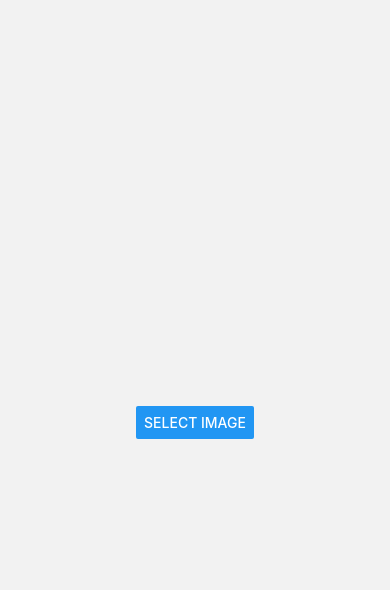
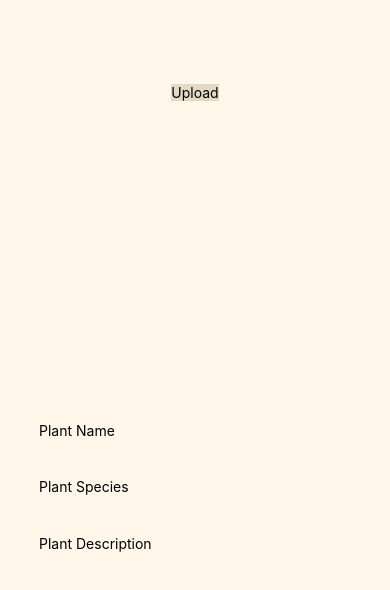
Before and after one commit to himilp1/testing, a React Native app: screen /addPlant in a window 390 px wide. Shown: the top 590 px of the page. Built offline with nearby package versions, Linux system fonts and the light colour scheme.

Commit message:
updated add plant, still needs work

```diff
--- a/pages/addPlant.js
+++ b/pages/addPlant.js
@@ -1,6 +1,8 @@
 import React, { useState } from 'react';
 import { Button, Image, StyleSheet, Text, View } from 'react-native';
 import * as ImagePicker from 'expo-image-picker';
+import styles from '../styles/addPlant';
+import { TouchableOpacity } from 'react-native-gesture-handler';
 
 export default function AddPlant() {
   const [imageUri, setImageUri] = useState(null);
@@ -19,21 +21,26 @@ export default function AddPlant() {
 
   return (
     <View style={styles.container}>
-      {imageUri && <Image source={{ uri: image }} style={styles.image} />}
-      <Button title="Select Image" onPress={selectImage} />
+      <View style={styles.pageBox}>
+        <View style={styles.imageContainer}>
+        <TouchableOpacity onPress={selectImage} style={styles.uploadArea}>
+            {imageUri ? (
+              <Image source={{ uri: imageUri }} style={styles.image} resizeMode="cover" />
+            ) : (
+              <Text style={styles.uploadText}>Upload</Text>
+            )}
+          </TouchableOpacity>
+        </View>
+        <View style={styles.plantName}>
+          <Text>Plant Name</Text>
+        </View>
+        <View style={styles.plantSpecies}>
+          <Text>Plant Species</Text>
+        </View>
+        <View style={styles.plantDescription}>
+          <Text>Plant Description</Text>
+        </View>
+      </View>
     </View>
   );
 }
-
-const styles = StyleSheet.create({
-  container: {
-    flex: 1,
-    justifyContent: 'center',
-    alignItems: 'center',
-  },
-  image: {
-    width: 300,
-    height: 300,
-    resizeMode: 'contain',
-  },
-});
--- a/pages/login.js
+++ b/pages/login.js
@@ -37,7 +37,7 @@ function Login() {
                     </View>
 
                     <View style={styles.loginInput}>
-                        <Text>Email or username</Text>
+                        <Text>Email Address</Text>
                         <TextInput
                             style={styles.emailInput}
                             onChangeText={setUsername}
--- /dev/null
+++ b/styles/addPlant.js
@@ -0,0 +1,43 @@
+import { StyleSheet } from 'react-native';
+
+const styles = StyleSheet.create({
+  container: {
+    flex: 1,
+    backgroundColor: "#FFF7E9",
+    alignItems: 'center',
+    justifyContent: 'center',
+  },
+  pageBox: {
+    flex: .8,
+    justifyContent: 'center',
+    width: '80%',
+    borderRadius: 40,
+    elevation: 5,
+    backgroundColor: "#FFF7E9",
+  },
+  imageContainer: {
+    flex: 3,
+    alignItems: 'center',
+  },
+  image: {
+    width: 300,
+    height: 300,
+    resizeMode: 'cover',
+    borderRadius: 20,
+  },
+  uploadArea:{
+    backgroundColor: '#E4D9C4',
+    flex: 1
+  },
+  plantName:{
+    flex: .5,
+  },
+  plantSpecies:{
+    flex: .5,
+  },
+  plantDescription:{
+    flex: 2,
+  }
+});
+
+export default styles;
```
